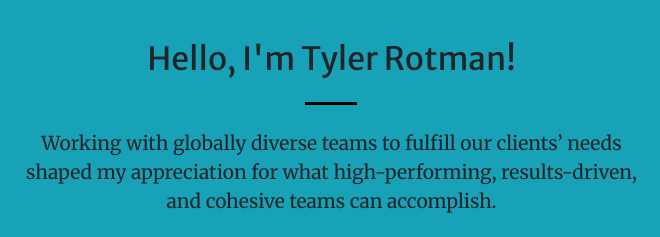
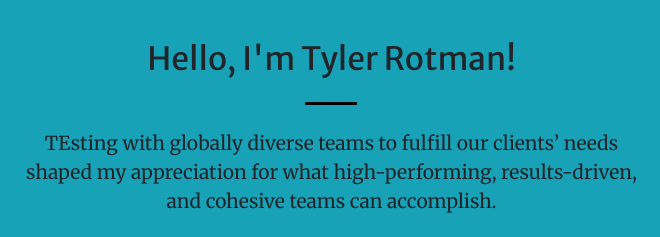
Before and after one commit to tylerr36/tylerr36.github.io, a website with bundled scripts: page index.html in a window 1280 px wide. Shown: the part 840-1077 px from the top of the page, 546-1206 px from the left. Built offline with nearby package versions, Linux system fonts and the light colour scheme.

```diff
--- a/index.html
+++ b/index.html
@@ -88,7 +88,7 @@
      data-aos-duration="300">
           <h2 class="about-header mt-0">Hello, I'm Tyler Rotman!</h2>
           <hr class="divider dark my-4">
-          <p class="about-text mb-2">Working with globally diverse teams to fulfill our clients’ needs shaped my appreciation for what high-performing, results-driven, and cohesive teams can accomplish.</p>
+          <p class="about-text mb-2">TEsting with globally diverse teams to fulfill our clients’ needs shaped my appreciation for what high-performing, results-driven, and cohesive teams can accomplish.</p>
 
           <p class="about-text mb-2">Throughout my experience in public accounting and General Assembly, I've seen first hand that no problem is too big to solve. I pride myself on being able to deconstruct large problems into compact, attainable chunks through a systematic approach to planning, efficient time management techniques, and attention to detail. I'm excited to apply these skills that I’ve learned throughout my career and time at General Assembly to propel me on my journey to be the best developer I can be.</p>
         </div>
```
Also changed, not shown: 1 other file.
